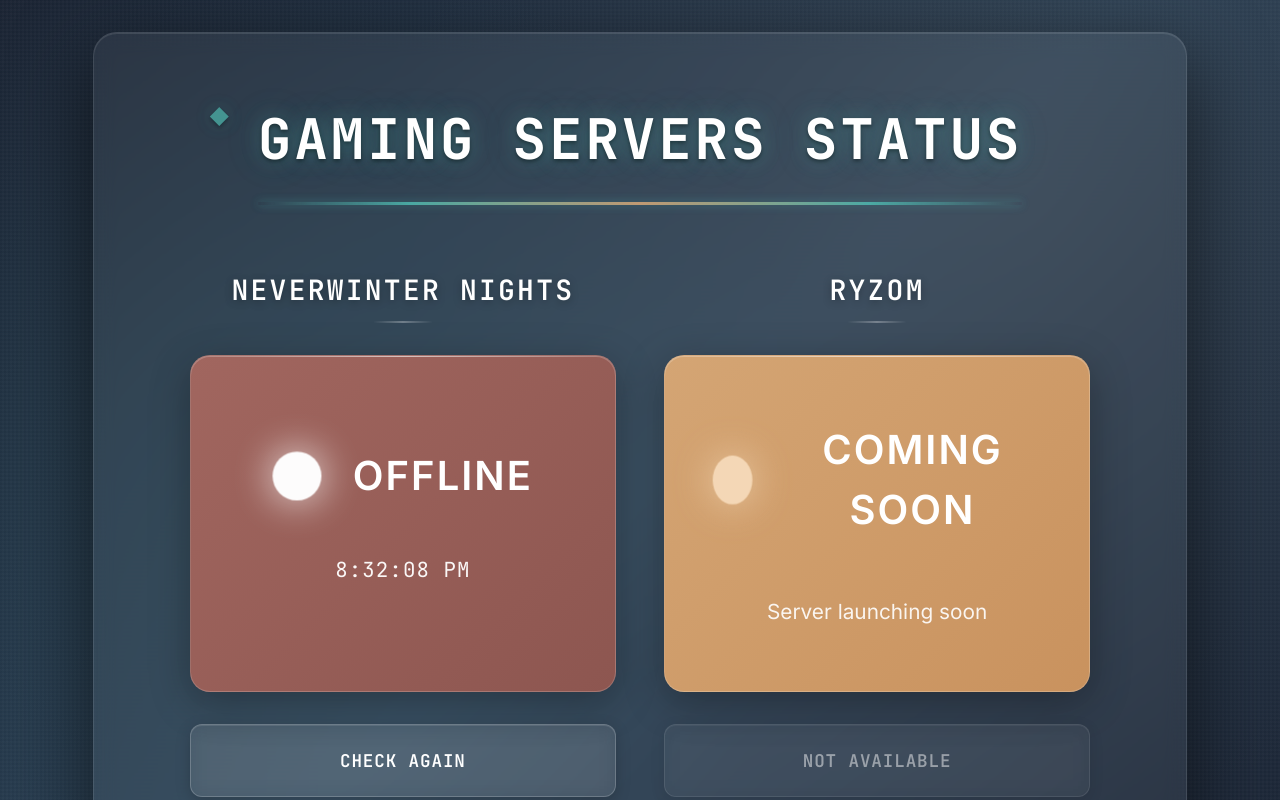
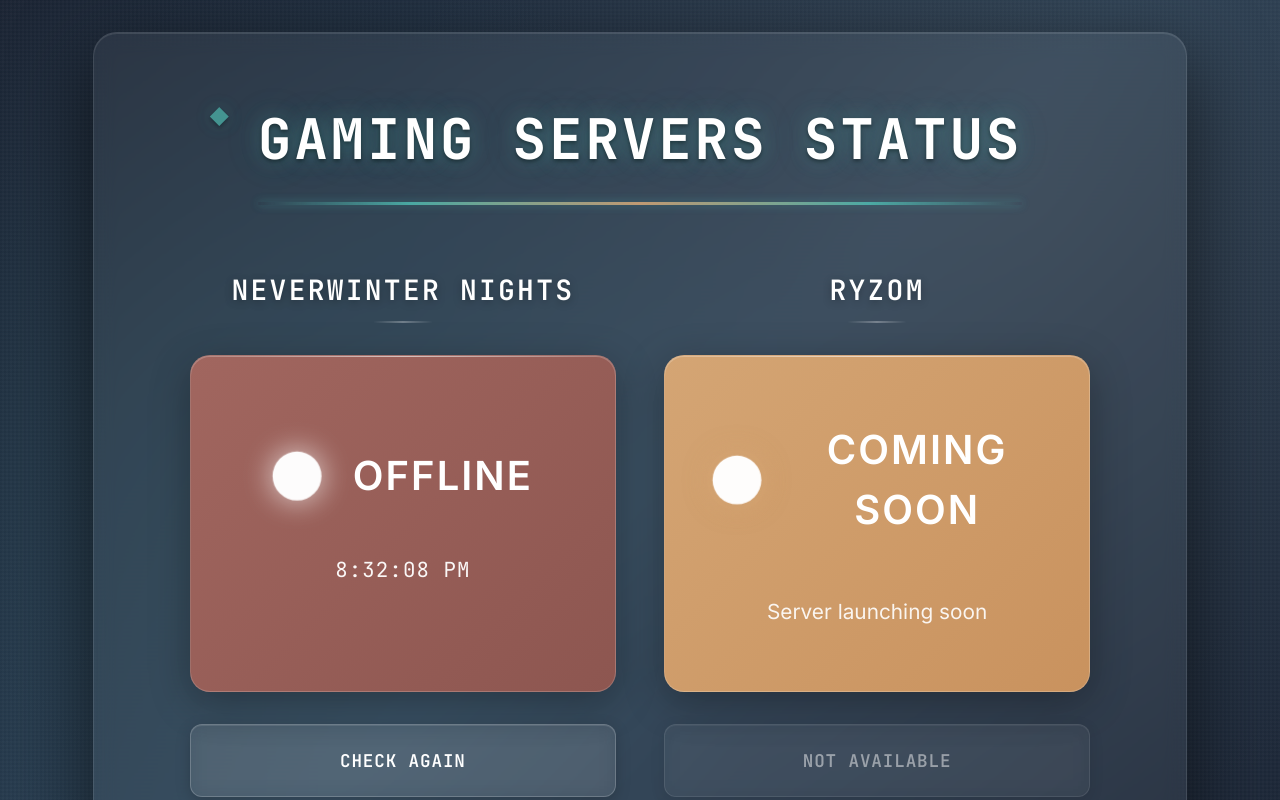
Before and after one commit to NFNV/server-status-app, a React (Vite) app: page / in a window 1280 px wide. Shown: the top 800 px of the page. Built offline with nearby package versions, Linux system fonts and the light colour scheme; no server answers.

Commit message:
Minor fixed on dots

```diff
--- a/src/App.css
+++ b/src/App.css
@@ -218,25 +218,29 @@
 }
 
 .dot {
+  display: block;
   width: 48px;
   height: 48px;
+  min-width: 48px;
+  min-height: 48px;
   border-radius: 50%;
   animation: pulse 2s infinite;
+  flex-shrink: 0;
 }
 
 .dot.online {
   background: #ffffff;
-  box-shadow: 0 0 40px rgba(255, 255, 255, 0.9);
+  box-shadow: 0 0 30px rgba(255, 255, 255, 0.8);
 }
 
 .dot.offline {
   background: #ffffff;
-  box-shadow: 0 0 40px rgba(255, 255, 255, 0.9);
+  box-shadow: 0 0 30px rgba(255, 255, 255, 0.8);
 }
 
 .dot.coming-soon {
-  background: #f5d9b8;
-  box-shadow: 0 0 40px rgba(245, 217, 184, 0.8);
+  background: #ffffff;
+  box-shadow: 0 0 30px rgba(212, 165, 116, 0.8);
 }
 
 .spinner {
```
